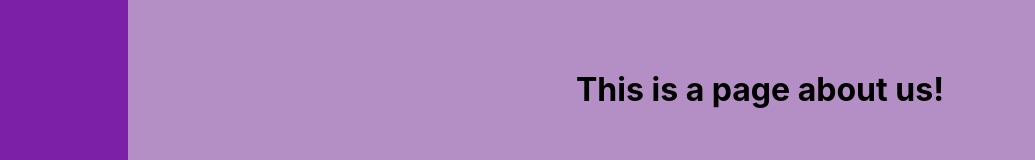
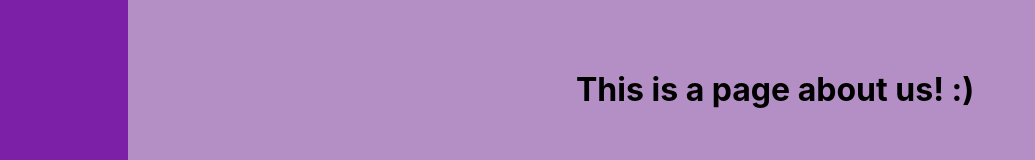
Before and after one commit to hcp-uw/rate-my-class, a React (Create React App) app: page /about in a window 1280 px wide. Shown: the part 191-351 px from the top of the page, without its empty margins (0-1035 px from the left). Built offline with nearby package versions, Linux system fonts and the light colour scheme.

Commit message:
test change to about us page

```diff
--- a/src/Front-End/Pages/AboutUs/AboutUs.js
+++ b/src/Front-End/Pages/AboutUs/AboutUs.js
@@ -6,7 +6,7 @@ function AboutUs() {
       <div className="AboutUs">
         <NavBar/>
         <div className='Center'>
-          <h1>This is a page about us!</h1>
+          <h1>This is a page about us! :)</h1>
         </div>
       </div>
     );
```
